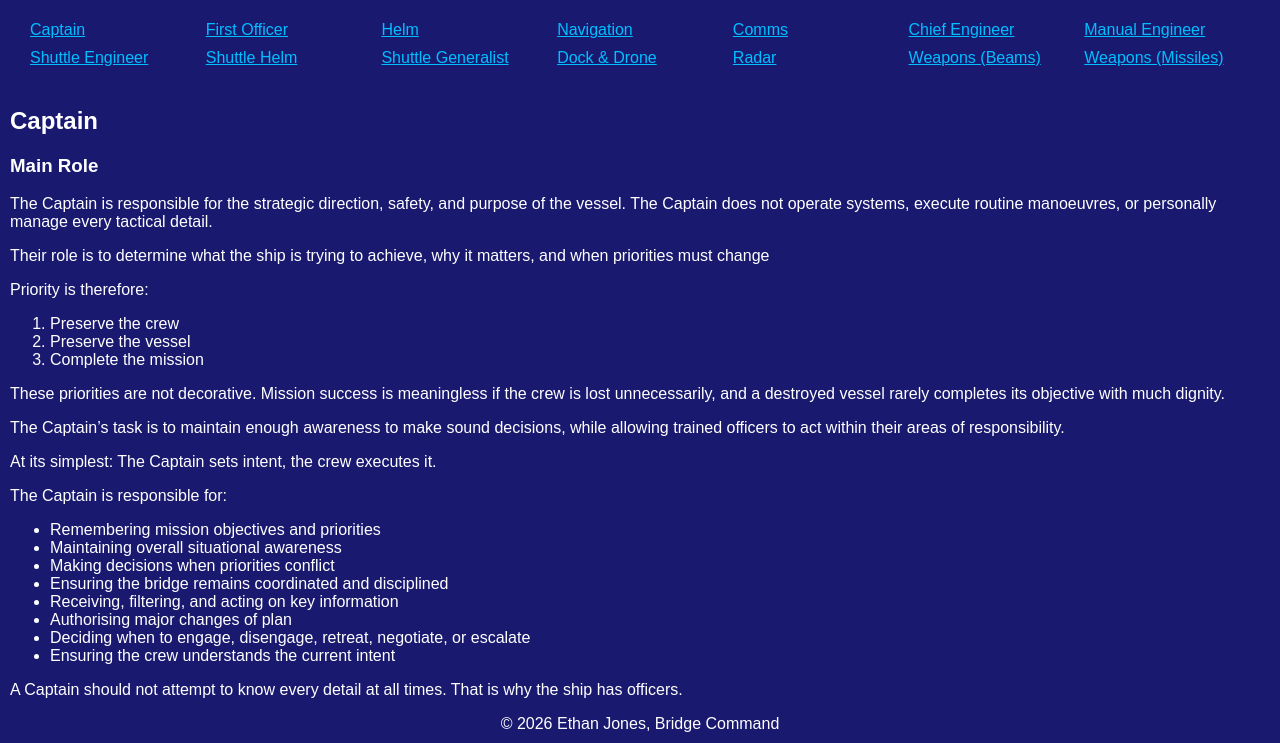
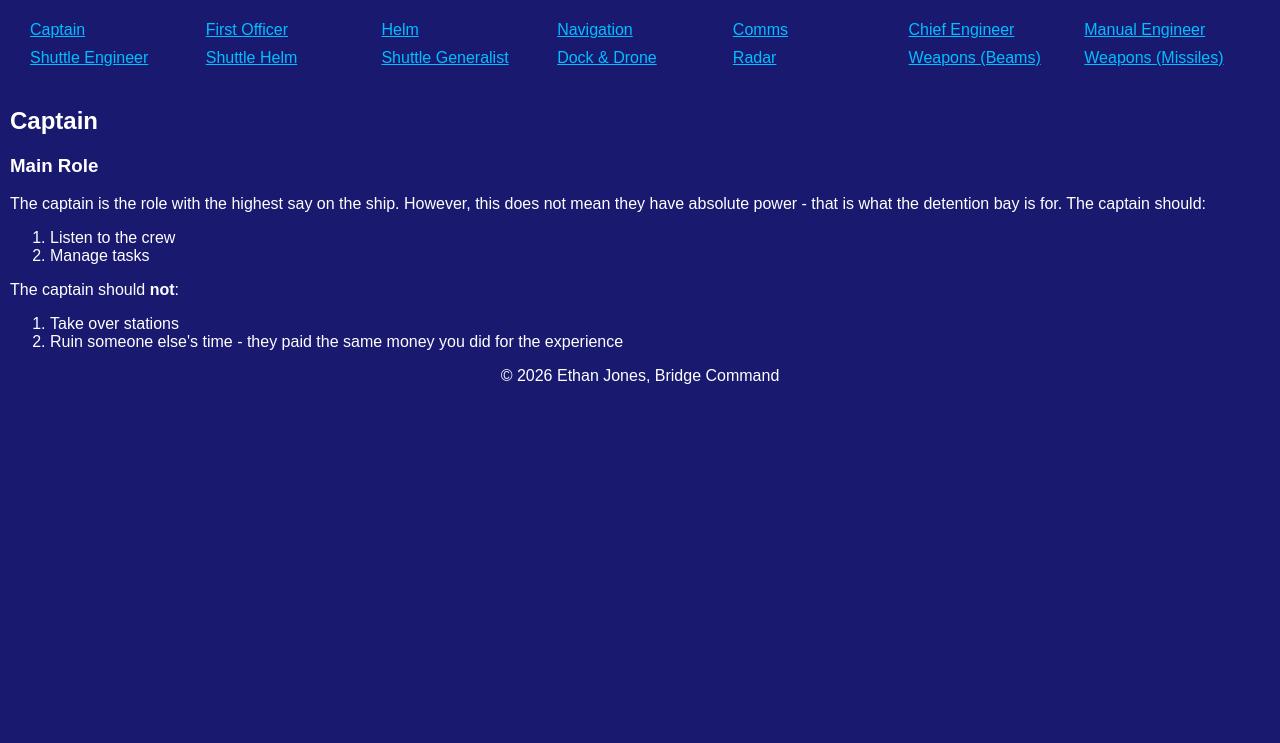
Before and after one commit to EJones35/Bridge-Command-Role-Handbook, a plain HTML site: page index.html in a window 1280 px wide. Shown: the part 79-822 px from the top of the page. After the commit the page ends 800 px from the top, so only its background shows below. Drawn offline with Linux system fonts and the light colour scheme; a script that the page names is missing.

Commit message:
Revise captain section with updated role description
Updated the captain's section to clarify responsibilities and added guidelines for behavior.

```diff
--- a/index.html
+++ b/index.html
@@ -34,39 +34,17 @@
 	<section id="captain">
 		<h2>Captain</h2>
 			<h3>Main Role</h3>
-			<p>The Captain is responsible for the strategic direction, safety, and purpose of the vessel. The Captain does not operate systems, execute routine manoeuvres, or personally manage every tactical detail.</p>
-			<p>Their role is to determine what the ship is trying to achieve, why it matters, and when priorities must change</p>
-			<p>Priority is therefore:
+			<p>The captain is the role with the highest say on the ship. However, this does not mean they have absolute power - that is what the detention bay is for. The captain should:
 				<ol>
-				<li>Preserve the crew</li>
-				<li>Preserve the vessel</li>
-				<li>Complete the mission</li>
+					<li>Listen to the crew</li>
+					<li>Manage tasks</li>
 				</ol>
-				These priorities are not decorative. Mission
-				success is meaningless if the crew is lost
-				unnecessarily, and a destroyed vessel rarely
-				completes its objective with much dignity.</p>
-
-				<p>The Captain’s task is to maintain enough
-				awareness to make sound decisions, while
-				allowing trained officers to act within their areas of
-				responsibility.</p>
-
-				<p>At its simplest: The Captain sets intent, the crew
-				executes it.</p>
-
-				<p>The Captain is responsible for:
-				<ul>
-				<li>Remembering mission objectives and priorities</li>
-				<li>Maintaining overall situational awareness</li>
-				<li>Making decisions when priorities conflict</li>
-				<li>Ensuring the bridge remains coordinated and disciplined</li>
-				<li>Receiving, filtering, and acting on key information</li>
-				<li>Authorising major changes of plan</li>
-				<li>Deciding when to engage, disengage, retreat, negotiate, or escalate</li>
-				<li>Ensuring the crew understands the current intent</li>
-				</ul>
-				A Captain should not attempt to know every detail at all times. That is why the ship has officers.</p>
+			The captain should <strong>not</strong>:
+				<ol>
+					<li>Take over stations</li>
+					<li>Ruin someone else's time - they paid the same money you did for the experience</li>
+				</ol>
+			</p>
 	</section>
 	<footer>© 2026 Ethan Jones, Bridge Command</footer>
 </body>
```
